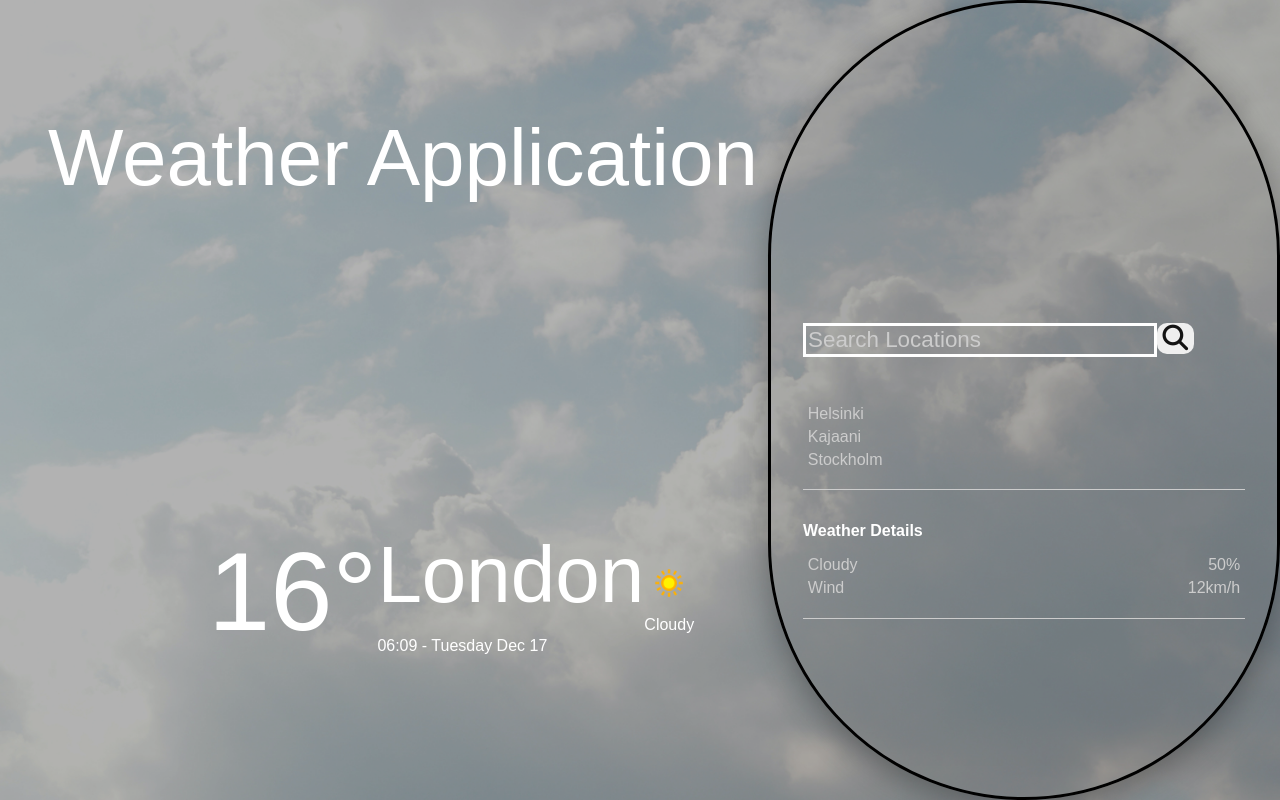
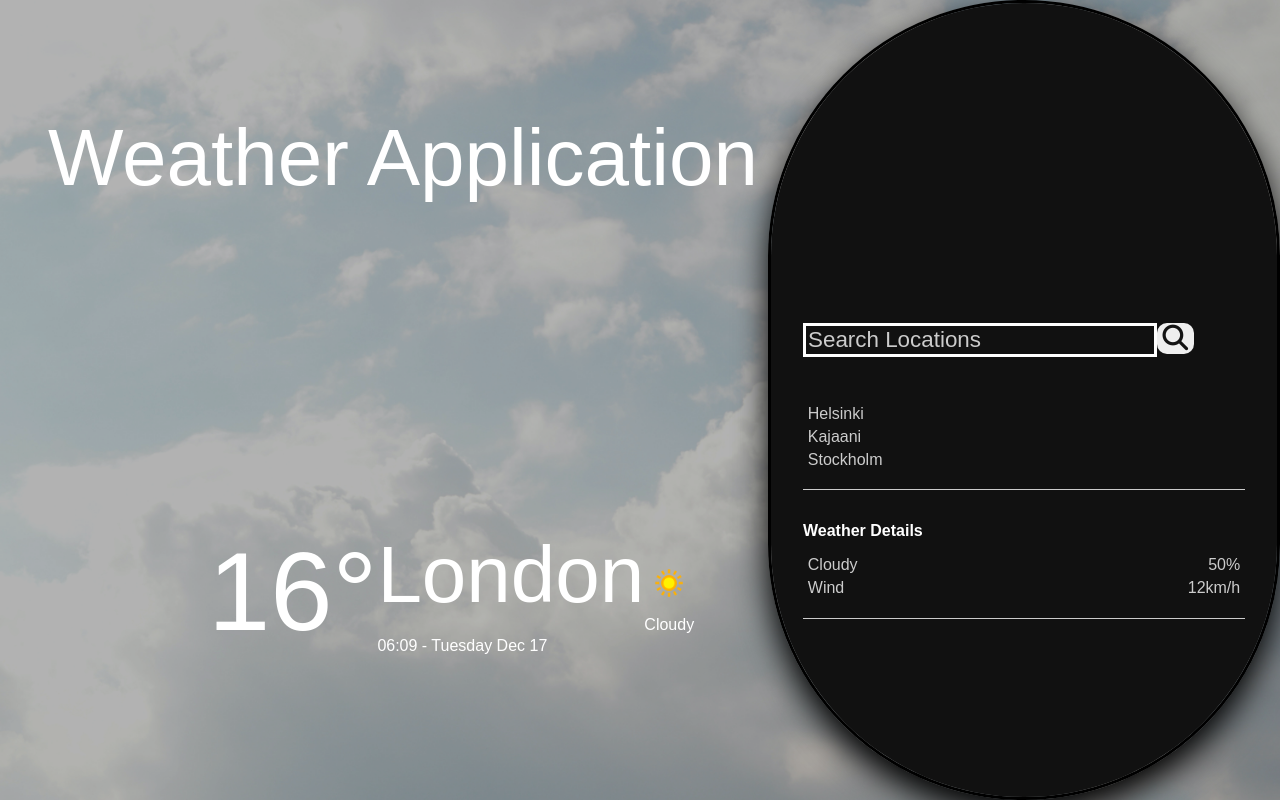
Before and after one commit to ElmeriStr/Weatherappi, a plain HTML site: page Weather app/index.html in a window 1280 px wide. Drawn offline with Linux system fonts and the light colour scheme; no server answers.

Commit message:
changes to css

```diff
--- a/Weather app/style.css
+++ b/Weather app/style.css
@@ -48,8 +48,8 @@ h1, h3 {
   top: 0;
   right: 0px;
   border-radius: 500em;
-  background: rgba(105, 105, 105, 0.13);
-  box-shadow: 0 8px 32px 0 rgba(0, 0, 0, 0.3);
+  background: rgb(17, 17, 17);
+  box-shadow: 0 15px 32px 0 rgba(0, 0, 0, 1);
   border: 3px solid rgb(0, 0, 0);
   z-index: 1;
   padding: 20em 2em;
```
